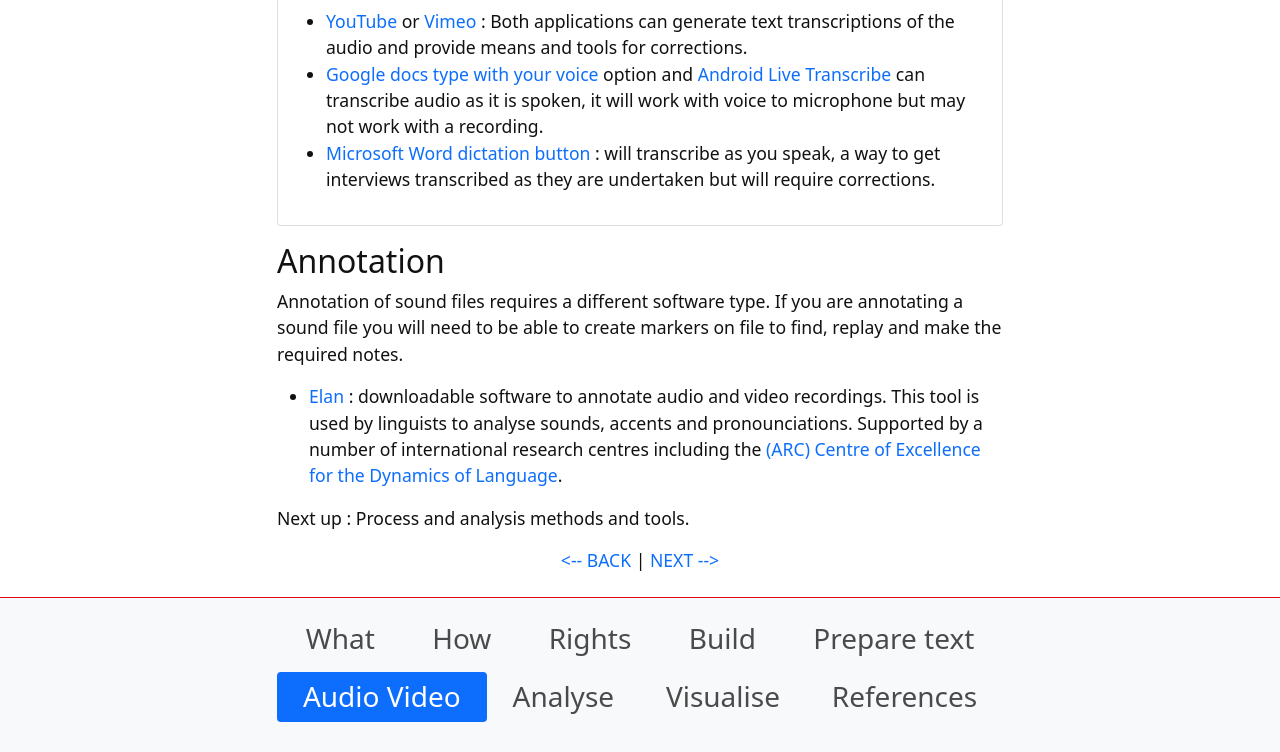
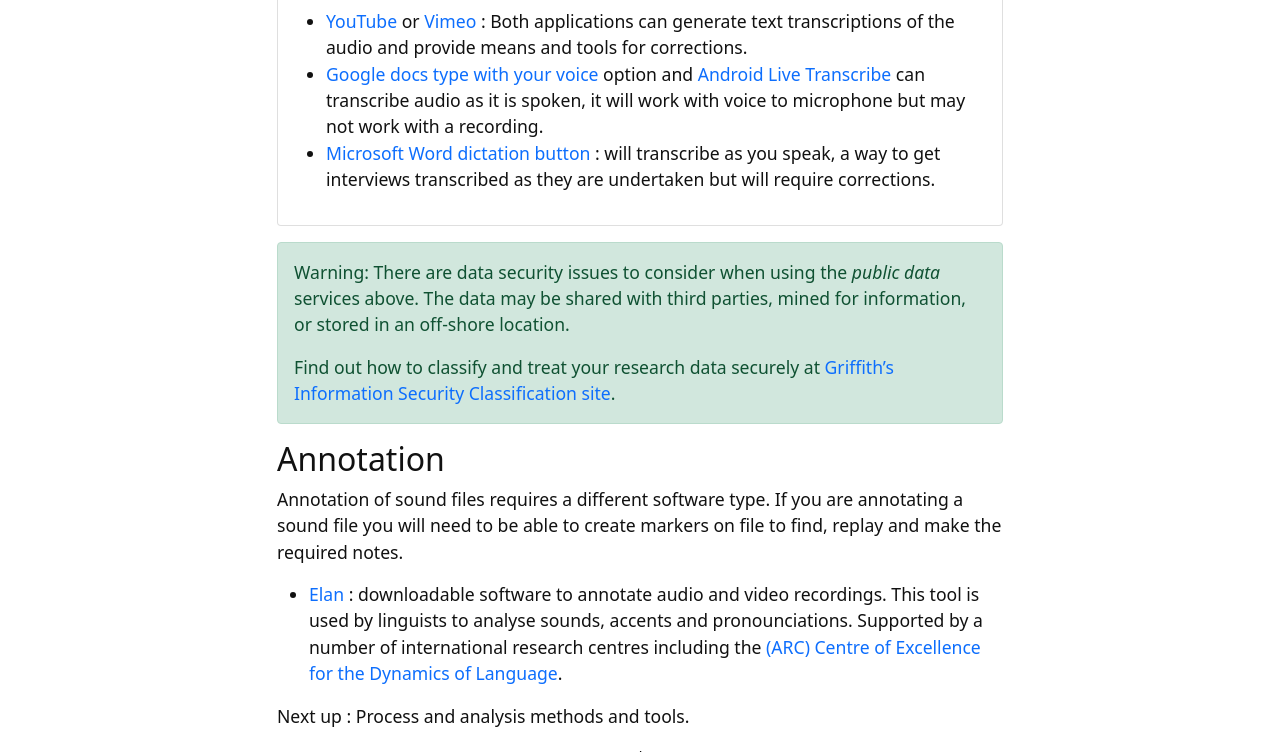
Before and after one commit to GULibrarySandbox/intro-text-mining-analysis-2022, a Jekyll site: the page built from content/6-prepare-av.md, in a window 1280 px wide and 900 px high, scrolled down 2365 px, cut to the strip 0-752 px from the top of the window. Built offline with Jekyll 4.4.1, drawn with Linux system fonts in a browser that asks for light colours.

Commit message:
Update 6-prepare-av.md

```diff
--- a/content/6-prepare-av.md
+++ b/content/6-prepare-av.md
@@ -37,6 +37,10 @@ Watch the video below for instructions on how to use Alveo.
 - [Google docs type with your voice](https://support.google.com/docs/answer/4492226?hl=en) option and [Android Live Transcribe](https://support.google.com/accessibility/android/answer/9158064?hl=en) can transcribe audio as it is spoken, it will work with voice to microphone but may not work with a recording.
 - [Microsoft Word dictation button](https://support.microsoft.com/en-us/office/dictate-your-documents-in-word-3876e05f-3fcc-418f-b8ab-db7ce0d11d3c?ns=winword&version=90&ui=en-us&rs=en-us&ad=us) : will transcribe as you speak, a way to get interviews transcribed as they are undertaken but will require corrections.{% endcapture %}{% include card.html header="Services for public data" text=text %}
 
+{% include alert.html text="Warning: There are data security issues to consider when using the *public data* services above. The data may be shared with third parties, mined for information, or stored in an off-shore location.
+
+Find out how to classify and treat your research data securely at [Griffith's Information Security Classification site](https://griffitheduau.sharepoint.com/sites/Information-Management/SitePages/information-security.aspx)." align="left" color="success" %}
+
 ## Annotation
 Annotation of sound files requires a different software type. If you are annotating a sound file you will need to be able to create markers on file to find, replay and make the required notes.
 - [Elan](https://archive.mpi.nl/tla/elan) : downloadable software to annotate audio and video recordings. This tool is used by linguists to analyse sounds, accents and pronounciations. Supported by a number of international research centres including the [(ARC) Centre of Excellence for the Dynamics of Language](https://www.dynamicsoflanguage.edu.au/).
```
